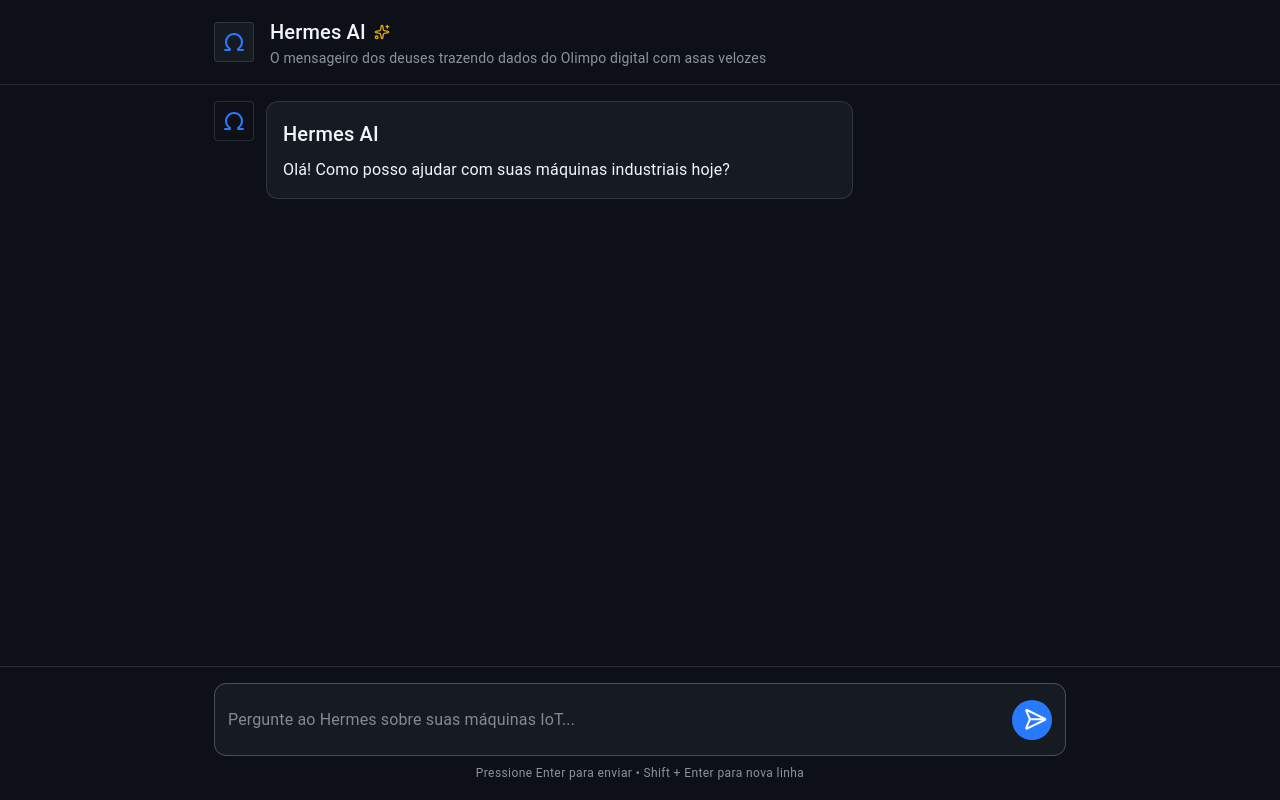
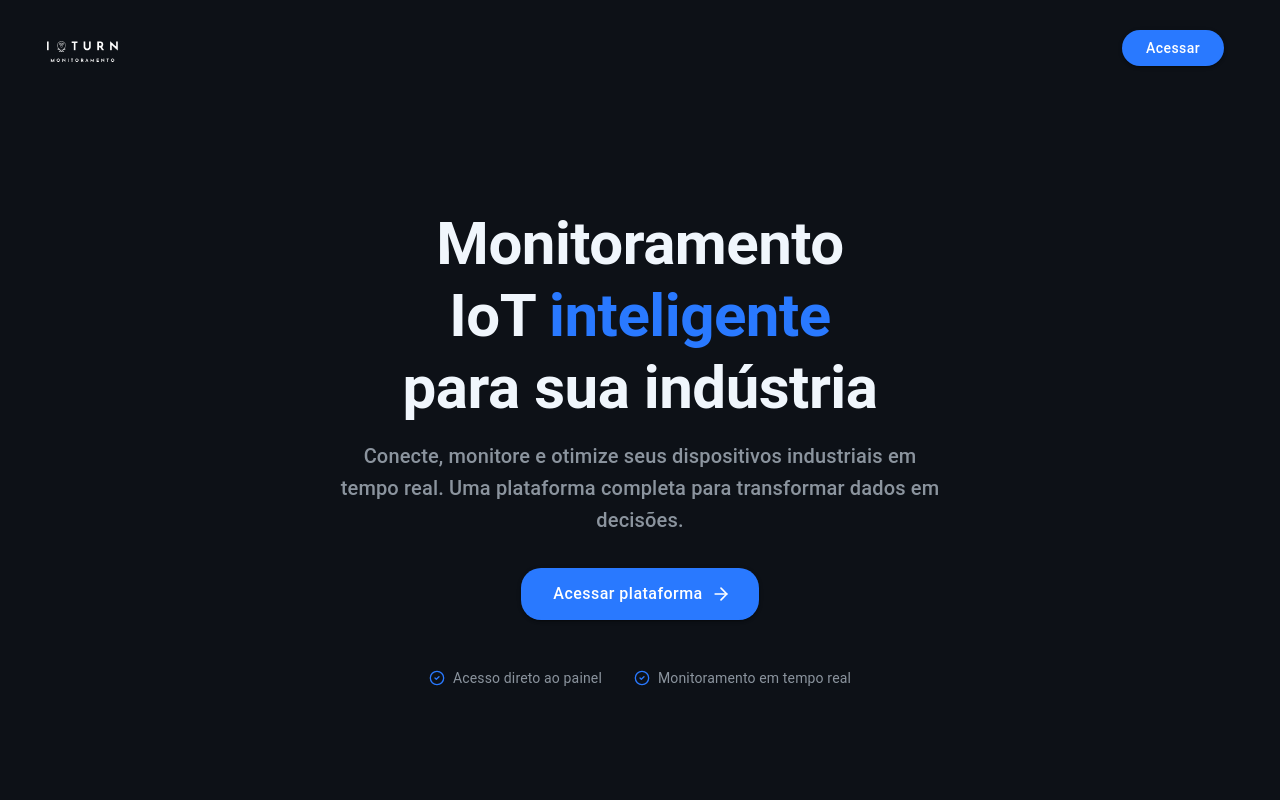
Before and after one commit to SENAISP-Unid601-Projetos/IoTurn, a React (Vite) app in the folder IoturnPage/: page / in a window 1280 px wide. Built offline with nearby package versions, Linux system fonts and the light colour scheme.

Commit message:
Hero Setion created

```diff
--- a/IoturnPage/src/App.jsx
+++ b/IoturnPage/src/App.jsx
@@ -1,11 +1,12 @@
 import React from "react";
-import { Routes, Route } from 'react-router-dom';
+import { Routes, Route } from "react-router-dom";
 import Chat from "./pages/Chat";
-
+import Home from "./pages/Initial";
 function App() {
   return (
     <Routes>
-      <Route path="/" element={<Chat />} />
+      <Route path="/" element={<Home />} />
+      <Route path="/chatbot" element={<Chat />} />
     </Routes>
   );
 }
--- /dev/null
+++ b/IoturnPage/src/pages/Initial/index.jsx
@@ -0,0 +1,133 @@
+import React from "react";
+import {
+  AppBar,
+  Toolbar,
+  Typography,
+  Button,
+  Box,
+  IconButton,
+  Container,
+  Stack,
+} from "@mui/material";
+import { Moon, ArrowRight, CheckCircle2 } from "lucide-react";
+import Logo from "../../assets/LogoSemBorda.png";
+
+const PageHeader = () => (
+  <AppBar
+    position="static"
+    elevation={0}
+    sx={{ backgroundColor: "transparent", padding: "1rem 2rem" }}
+  >
+    <Toolbar>
+      <Box sx={{ display: "flex", alignItems: "center" }}>
+        <img
+          src={Logo}
+          alt="IoTurn Logo"
+          style={{ height: "50px", marginRight: "16px", transform: "scale(3)" }}
+        />
+      </Box>
+      <Box sx={{ flexGrow: 1 }} />
+      <Button
+        variant="contained"
+        sx={{
+          borderRadius: "20px",
+          textTransform: "none",
+          px: 3,
+        }}
+      >
+        Acessar
+      </Button>
+    </Toolbar>
+  </AppBar>
+);
+
+const HeroSection = () => (
+  <Container
+    maxWidth="md"
+    sx={{
+      flexGrow: 1,
+      display: "flex",
+      flexDirection: "column",
+      justifyContent: "center",
+      alignItems: "center",
+      textAlign: "center",
+      py: 4,
+    }}
+  >
+    <Typography variant="h2" component="h1" sx={{ fontWeight: "bold", mb: 2 }}>
+      Monitoramento <br />
+      IoT{" "}
+      <Typography
+        component="span"
+        variant="h2"
+        color="primary"
+        sx={{ fontWeight: "bold" }}
+      >
+        inteligente
+      </Typography>{" "}
+      <br />
+      para sua indústria
+    </Typography>
+    <Typography
+      variant="h6"
+      component="p"
+      color="text.secondary"
+      sx={{ mb: 4, maxWidth: "600px" }}
+    >
+      Conecte, monitore e otimize seus dispositivos industriais em tempo real.
+      Uma plataforma completa para transformar dados em decisões.
+    </Typography>
+    <Button
+      variant="contained"
+      size="large"
+      endIcon={<ArrowRight size={20} />}
+      sx={{
+        borderRadius: "20px",
+        textTransform: "none",
+        py: 1.5,
+        px: 4,
+        fontSize: "1rem",
+        "& .MuiButton-endIcon": {
+          transition: "transform 0.2s ease-in-out",
+        },
+        "&:hover .MuiButton-endIcon": {
+          transform: "translateX(5px)",
+        },
+      }}
+    >
+      Acessar plataforma
+    </Button>
+    <Stack direction="row" spacing={4} sx={{ mt: 6 }}>
+      <Stack direction="row" alignItems="center" spacing={1}>
+        <CheckCircle2 size={16} color="#2979ff" />
+        <Typography variant="body2" color="text.secondary">
+          Acesso direto ao painel
+        </Typography>
+      </Stack>
+      <Stack direction="row" alignItems="center" spacing={1}>
+        <CheckCircle2 size={16} color="#2979ff" />
+        <Typography variant="body2" color="text.secondary">
+          Monitoramento em tempo real
+        </Typography>
+      </Stack>
+    </Stack>
+  </Container>
+);
+
+function Home() {
+  return (
+    <Box
+      sx={{
+        display: "flex",
+        flexDirection: "column",
+        height: "100vh",
+        bgcolor: "background.default",
+      }}
+    >
+      <PageHeader />
+      <HeroSection />
+    </Box>
+  );
+}
+
+export default Home;
```
Also changed, not shown: IoturnPage/Initial/index.jsx (added).
